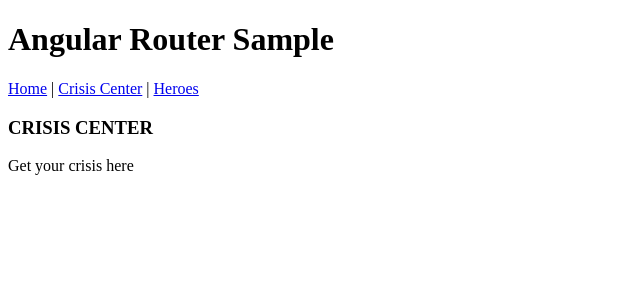
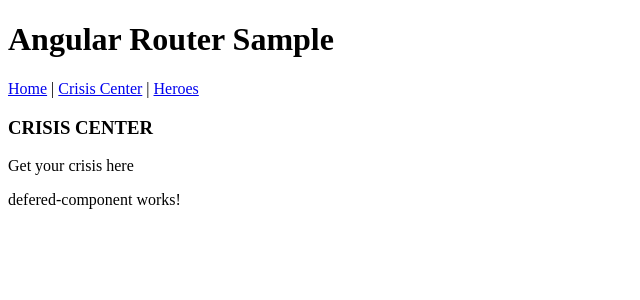
Before and after one commit to naveedahmed1/incremental-hydration-demo, an Angular app: page /crisis-list in a window 1280 px wide. Shown: the top 300 px of the page, without its empty margins (0-640 px from the left). Built offline with nearby package versions, Linux system fonts and the light colour scheme.

Commit message:
add deferred component

```diff
--- a/src/app/crisis-list/crisis-list.component.html
+++ b/src/app/crisis-list/crisis-list.component.html
@@ -1,2 +1,5 @@
 <h3>CRISIS CENTER</h3>
 <p>Get your crisis here</p>
+@defer(hydrate on interaction){
+<app-defered-component></app-defered-component>
+}
--- a/src/app/crisis-list/crisis-list.component.ts
+++ b/src/app/crisis-list/crisis-list.component.ts
@@ -1,8 +1,11 @@
 import { Component } from '@angular/core';
+import { DeferedComponentComponent } from '../defered-component/defered-component.component';
 
 @Component({
     selector: 'app-crisis-list',
-    imports: [],
+  imports: [
+    DeferedComponentComponent
+  ],
     templateUrl: './crisis-list.component.html',
     styleUrl: './crisis-list.component.scss'
 })
--- /dev/null
+++ b/src/app/defered-component/defered-component.component.html
@@ -0,0 +1 @@
+<p>defered-component works!</p>
```
Also changed, not shown: src/app/defered-component/defered-component.component.ts (added, +11 -0 lines), src/app/defered-component/defered-component.component.scss (added), 1 other file (tests, documents, lock files or other folders).
